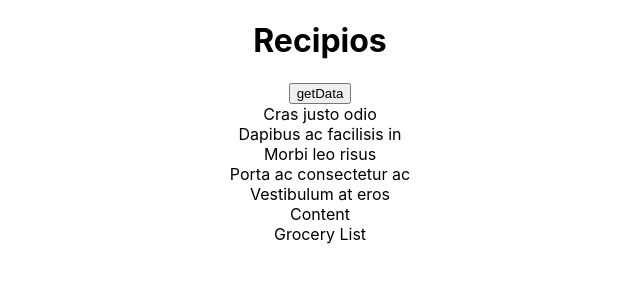
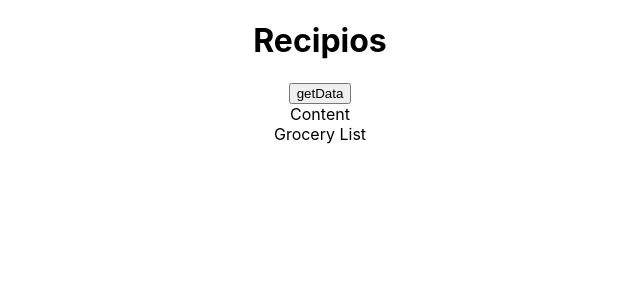
Before and after one commit to Kevin-ops007/UVEC-2022, a React (Create React App) app in the folder cooking-app/: page / in a window 1280 px wide. Shown: the top 300 px of the page, without its empty margins (320-960 px from the left). Built offline with nearby package versions, Linux system fonts and the light colour scheme.

Commit message:
adding recipe component

```diff
--- /dev/null
+++ b/cooking-app/src/components/Recipe.js
@@ -0,0 +1,16 @@
+import React, { useState } from "react"
+import { ListGroup, ListGroupItem } from 'react-bootstrap';
+
+
+
+const Recipe = ({ recipe }) => {
+    return (
+        <ListGroup horizontal>
+            <ListGroup.Item>{recipe.title}</ListGroup.Item>
+            <ListGroup.Item><img src={recipe.image} width="200" height="150" /></ListGroup.Item>
+            <ListGroup.Item>Missing ingredients {recipe.missedIngredientCount}</ListGroup.Item>
+        </ListGroup>
+    )
+}
+
+export default Recipe
--- a/cooking-app/src/components/RecipeList.js
+++ b/cooking-app/src/components/RecipeList.js
@@ -1,6 +1,6 @@
 import React, { useState } from "react"
 import Axios from "axios"
-import { ListGroup, ListGroupItem } from 'react-bootstrap';
+import Recipe from './Recipe';
 
 
 
@@ -26,13 +26,10 @@ const RecipeList = () => {
         <div className="App">
             <h1>Recipios</h1>
             <button type="button" className="btn btn-outline-primary" onClick={getData}>getData</button>
-            <ListGroup>
-                <ListGroup.Item variant="primary">Cras justo odio</ListGroup.Item>
-                <ListGroup.Item>Dapibus ac facilisis in</ListGroup.Item>
-                <ListGroup.Item>Morbi leo risus</ListGroup.Item>
-                <ListGroup.Item>Porta ac consectetur ac</ListGroup.Item>
-                <ListGroup.Item>Vestibulum at eros</ListGroup.Item>
-            </ListGroup>
+            <div className="recipes">
+                {recipes !== [] && recipes.map(recipe => <Recipe recipe={recipe} />)}
+            </div>
+
         </div>
     )
 
```
